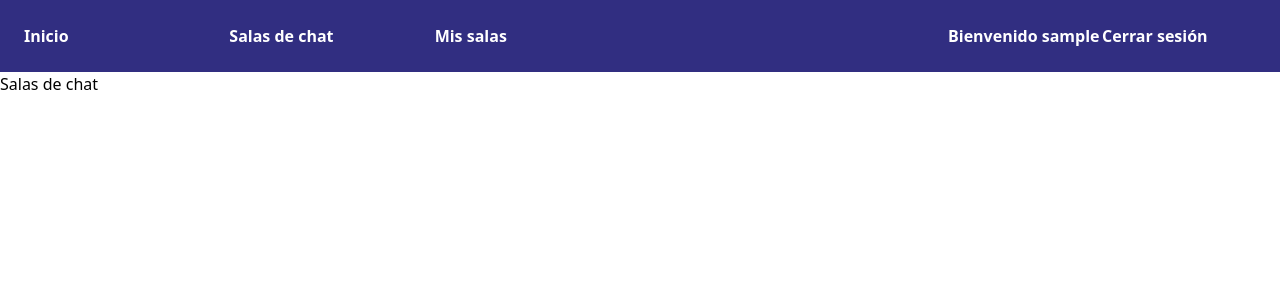
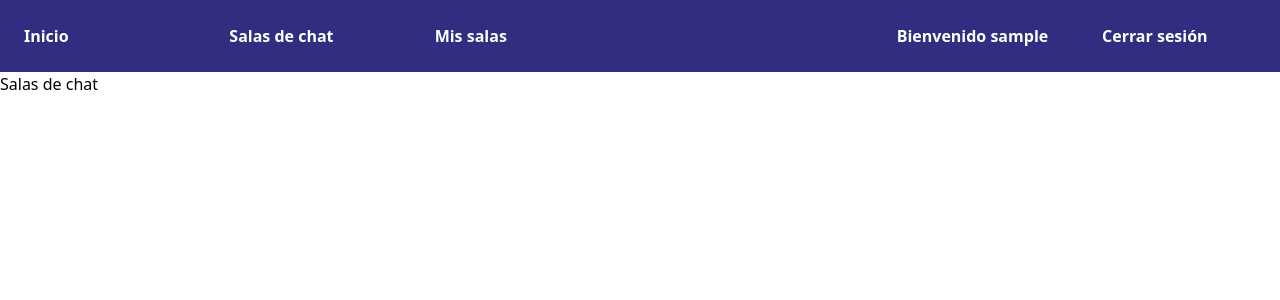
Before and after one commit to JossueDaniel/django_chatServer, a Django app: page / in a window 1280 px wide. Shown: the top 300 px of the page. Run offline with Django 5.2, Linux system fonts and the light colour scheme; the visitor is signed in with stand-in values (Sample User, id 1); data that the repository does not hold is empty; some libraries are stand-ins or nearby versions.

Commit message:
Arreglando el nombre de usuario en el header

```diff
--- a/templates/_base.html
+++ b/templates/_base.html
@@ -21,11 +21,13 @@
             <div class="basis-1/2">
                 <ul class="flex flex-row justify-end">
                     {% if user.is_authenticated %}
-                        <li class="basis-1/4">Bienvenido <strong>{{ user }}</strong></li>
+                        <li class="basis-1/3">Bienvenido <strong>{{ user }}</strong></li>
                         <li class="basis-1/4 hover:*:text-yellow-400">
                             <form method="post" action="{% url 'logout' %}">
                                 {% csrf_token %}
-                                <button type="submit">Cerrar sesión</button>
+                                <button type="submit">
+                                    <p class="hover:underline hover:underline-offset-4">Cerrar sesión</p>
+                                </button>
                             </form>
                         </li>
                     {% else %}
```
